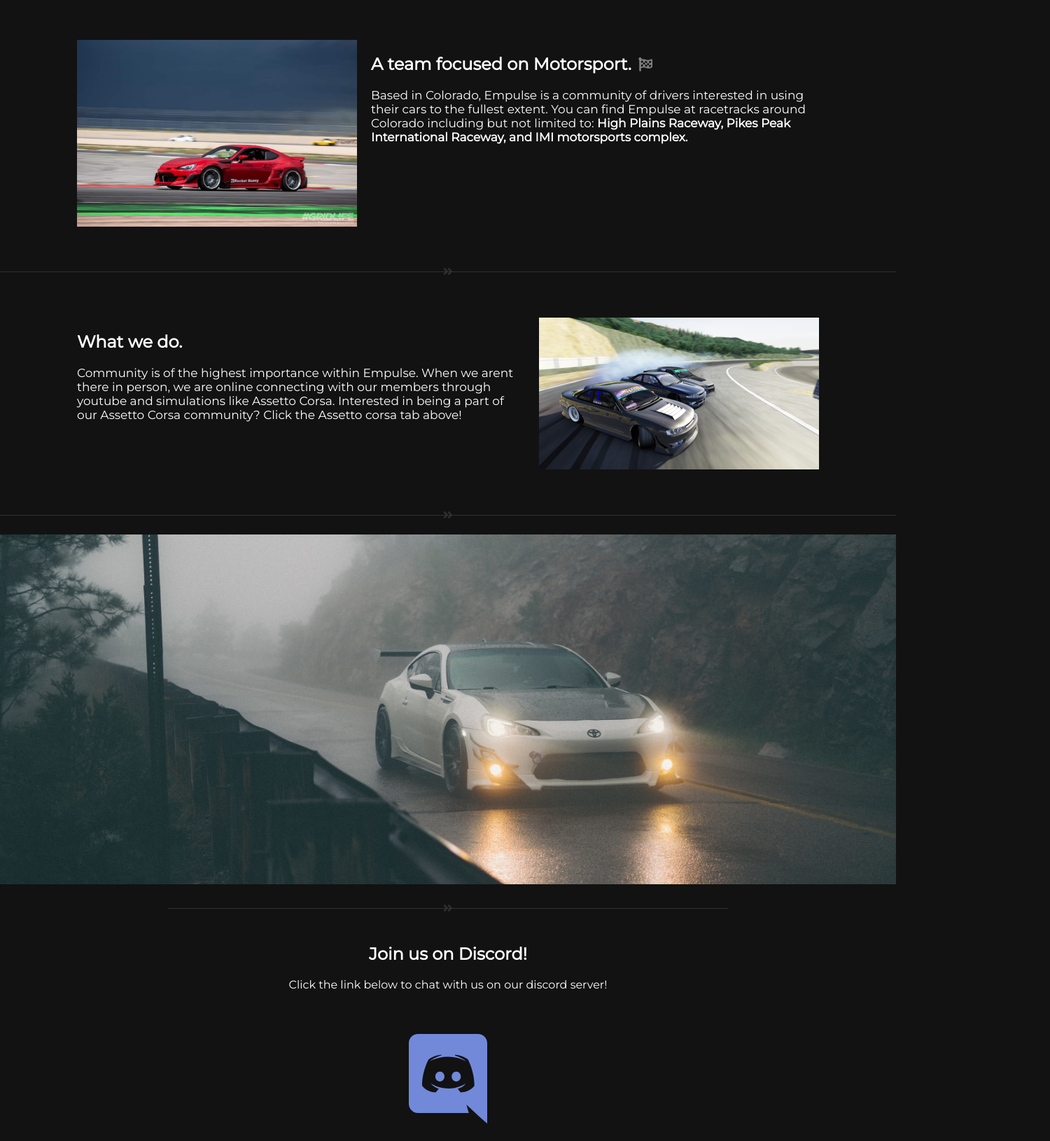
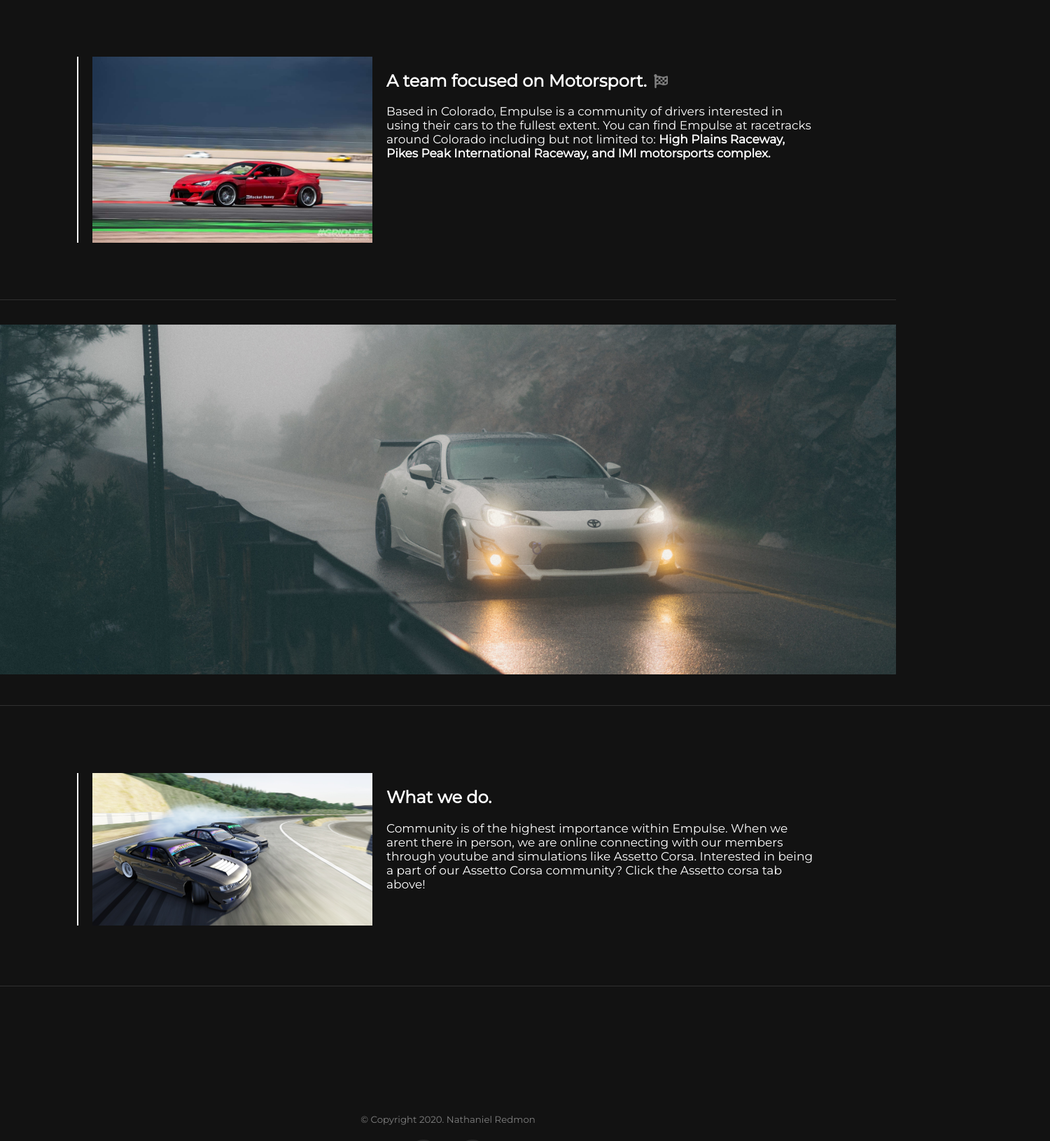
Before and after one commit to nonstopper0/empulse, a React (Create React App) app: page /#/ in a window 1280 px wide. Shown: the part 840-2471 px from the top of the page at 70% size, 1500 px wide, since content can reach past the window. Built offline with nearby package versions, Linux system fonts and the light colour scheme.

Commit message:
revamped front page design and removed double arrow addons to lines

```diff
--- a/src/App.js
+++ b/src/App.js
@@ -64,10 +64,11 @@ const styles = {
     zIndex: 2,
     position: 'fixed',
     height: '60px',
-    backgroundColor: 'rgb(38,38,38)',
+    backgroundColor: 'rgb(28,28,28)',
     width: '100%',
     top: 0,
     minWidth: '1000px',
+    borderBottom: '5px solid rgb(23,23,23)'
   },
   logo: {
     position: 'relative',
@@ -104,6 +105,7 @@ const styles = {
   },
   footer: {
     margin: '0 auto',
+    marginTop: '80px',
     height: '100px',
     padding: '100px 0px 100px 0px',
     minWidth: '1000px',
@@ -127,7 +129,7 @@ const styles = {
     alignContent: 'flex-start',
     top: 35,
     left: 115,
-    backgroundColor: 'rgb(38,38,38)',
+    backgroundColor: 'rgb(28,28,28)',
     height: '60px',
     width: '160px',
     overflow: 'hidden',
--- a/src/Download.js
+++ b/src/Download.js
@@ -12,7 +12,7 @@ export default class Team extends React.Component {
                     <h1>DOWNLOAD</h1>
                     <p>To play on our custom server you need to have custom files! See the links below for both the track and vehicle files</p>
                 </header>
-                <div style={styles.breaker}><FaAngleDoubleRight style={{position: 'relative', left: '50%', color: 'rgb(48,48,48)', top: -8, transform: 'translate(-50%)'}}></FaAngleDoubleRight></div>
+                <div style={styles.breaker}></div>
                 <div style={styles.row}>
                     <div style={{display: 'flex', flexDirection: 'column', margin: 20, alignItems: 'center'}}>
                         <img alt="playground" style={styles.playground} src={Playground}></img>
@@ -23,7 +23,7 @@ export default class Team extends React.Component {
                     <a style={styles.button} target="_blank" rel="noopener noreferrer" href="https://drive.google.com/uc?id=1_KtLGGFLDzQqm4YQmvui4H6qCIA_o30c&export=download">Tando Buddies<MdFileDownload style={{fontSize: 30, position: 'relative', top: 5, left: 5, color: 'grey'}}></MdFileDownload></a>
                     </div>
                 </div>
-                <div style={styles.breaker}><FaAngleDoubleRight style={{position: 'relative', left: '50%', color: 'rgb(48,48,48)', top: -8, transform: 'translate(-50%)'}}></FaAngleDoubleRight></div>
+                <div style={styles.breaker}></div>
             </div>
         )
     }
--- a/src/Home.js
+++ b/src/Home.js
@@ -30,13 +30,13 @@ export default class Team extends React.Component {
                         <img alt="main logo" className="logohover" onMouseEnter={this.handleMouse} onMouseLeave={this.handleMouse} style={styles.logo} src={logo}></img>
                         { !this.state.hover ? <p className="popin" style={styles.popup}>Driver focused, People oriented...</p> : null}
                     </div>
-                    <div onClick={()=>scroll.scrollTo(document.getElementById('img').clientHeight)} style={{position: 'absolute', top: '94%', left: '50%', color: 'white', transform: 'translate(-50%)'}}><MdExpandMore style={{fontSize: 40}}/></div>
+                    <div onClick={()=>scroll.scrollTo(document.getElementById('img').clientHeight-60)} style={{position: 'absolute', top: '94%', left: '50%', color: 'white', transform: 'translate(-50%)'}}><MdExpandMore style={{fontSize: 40}}/></div>
                 </div>
                 <div style={styles.content1}>
-                <div style={{backgroundColor: 'rgb(48,48,48)', height: '1px', width: '100%'}}><FaAngleDoubleRight style={{position: 'relative', left: '50%', color: 'rgb(48,48,48)', top: -8, transform: 'translate(-50%)'}}></FaAngleDoubleRight></div>
+                <div style={{backgroundColor: 'rgb(48,48,48)', height: '1px', width: '1500px'}}></div>
                     <div style={styles.row}>
                         <div style={{display: 'flex', justifyContent: 'flex-start'}}>
-                            <img src={gridlife} style={{width: '400px', marginRight: '20px'}} alt="drift"></img>
+                            <img src={gridlife} style={{width: '400px', marginRight: '20px', paddingLeft: 20, borderLeft: '2px solid white'}} alt="drift"></img>
                             <div>
                                 <h2 style={{color: 'white', fontWeight: 'bold'}}>A team focused on Motorsport.<FaFlagCheckered style={{position: 'relative', top: 2, left: 10, fontSize: 20, color: 'grey'}}></FaFlagCheckered></h2>
                                 <p style={styles.contentText}>Based in Colorado, Empulse is a community of drivers interested in using their cars to the fullest extent.
@@ -44,27 +44,23 @@ export default class Team extends React.Component {
                             </div>
                         </div>
                     </div>
-                    <div style={{backgroundColor: 'rgb(48,48,48)', height: '1px', width: '100%'}}><FaAngleDoubleRight style={{position: 'relative', left: '50%', color: 'rgb(48,48,48)', top: -8, transform: 'translate(-50%)'}}></FaAngleDoubleRight></div>
+                    <div style={{backgroundColor: 'rgb(48,48,48)', height: '1px', width: '1500px'}}></div>
+                </div>
+                <img style={styles.content2img} src={fullsize}></img>
+                <div style={{marginTop: 40, backgroundColor: 'rgb(48,48,48)', height: '1px', width: '1500px', margin: '30px auto 30px auto'}}></div>
+                <div style={styles.content2}>
                     <div style={styles.row}>
                         <div style={{display: 'flex', justifyContent: 'flex-end'}}>
+                        <img alt="cars drifting" src={drift} style={{width: '400px', marginRight: '20px', paddingLeft: 20, borderLeft: '2px solid white'}}></img>
                             <div>
                                 <h2 style={{color: 'white', fontWeight: 'bold'}}>What we do.</h2>
                                 <p style={styles.contentText}>Community is of the highest importance within Empulse.
                                 When we arent there in person, we are online connecting with our members through youtube and simulations like Assetto Corsa. Interested in being a part of our Assetto Corsa community? Click the Assetto corsa tab above!</p>
                             </div>
-                        <img alt="cars drifting" src={drift} style={{width: '400px', marginLeft: '20px'}}></img>
                         </div>
                     </div>
-                    <div style={{backgroundColor: 'rgb(48,48,48)', height: '1px', width: '100%'}}><FaAngleDoubleRight style={{position: 'relative', left: '50%', color: 'rgb(48,48,48)', top: -8, transform: 'translate(-50%)'}}></FaAngleDoubleRight></div>
                 </div>
-                <img style={styles.content2img} src={fullsize}></img>
-                <div style={{marginTop: 30, backgroundColor: 'rgb(48,48,48)', height: '1px', width: '800px', maxWidth: '1500px', margin: '30px auto 30px auto'}}><FaAngleDoubleRight style={{position: 'relative', left: '50%', color: 'rgb(48,48,48)', top: -8, transform: 'translate(-50%)'}}></FaAngleDoubleRight></div>
-                <div style={styles.content2}>
-                    <h2>Join us on Discord!</h2>
-                    <p>Click the link below to chat with us on our discord server!</p>
-                    <a href="https://discord.gg/j6EMR5r" target="_blank" rel="noopener noreferrer"><FaDiscord style={styles.icon}></FaDiscord></a>
-                </div>
-                <div style={{marginTop: 30, backgroundColor: 'rgb(48,48,48)', height: '1px', width: '600px', maxWidth: '1500px', margin: '30px auto 30px auto'}}><FaAngleDoubleRight style={{position: 'relative', left: '50%', color: 'rgb(48,48,48)', top: -8, transform: 'translate(-50%)'}}></FaAngleDoubleRight></div>
+                <div style={{marginTop: 30, backgroundColor: 'rgb(48,48,48)', height: '1px', width: '100%', width: '1500px', margin: '20px auto 20px auto'}}></div>
             </div>
         )
     }
@@ -120,8 +116,7 @@ const styles = {
         width: '100%',
         maxWidth: '1500px',
         minWidth: '1000px',
-        height: '800px',
-        backgroundColor: 'rgb(18,18,18)',
+        height: '500px',
     },
     row: {
         padding: '0px 100px 0px 100px',
@@ -131,7 +126,8 @@ const styles = {
     },
     contentText: {
         color: 'white',
-        fontSize: 17
+        fontSize: 17,
+        maxWidth: '800px',
     },
     blob: {
         zIndex: 3,
@@ -143,17 +139,19 @@ const styles = {
         transform: 'skew(80deg)'
     },
     content2: {
-        position: 'relative',
+        margin: '0 auto',
+        display: 'flex',
+        alignItems: 'center',
+        flexWrap: 'wrap',
+        width: '100%',
+        maxWidth: '1500px',
         minWidth: '1000px',
-        flexWrap: 'wrap',
-        height: '300px',
-        overflow: 'hidden',
-        textAlign: 'center',
-        color: 'white',
+        height: '350px',
     },
     content2img: {
         width: '100%',
         maxHeight: '500px',
+        marginBottom: '10px',
         opacity: 1,
         objectFit: 'cover',
     },
```
